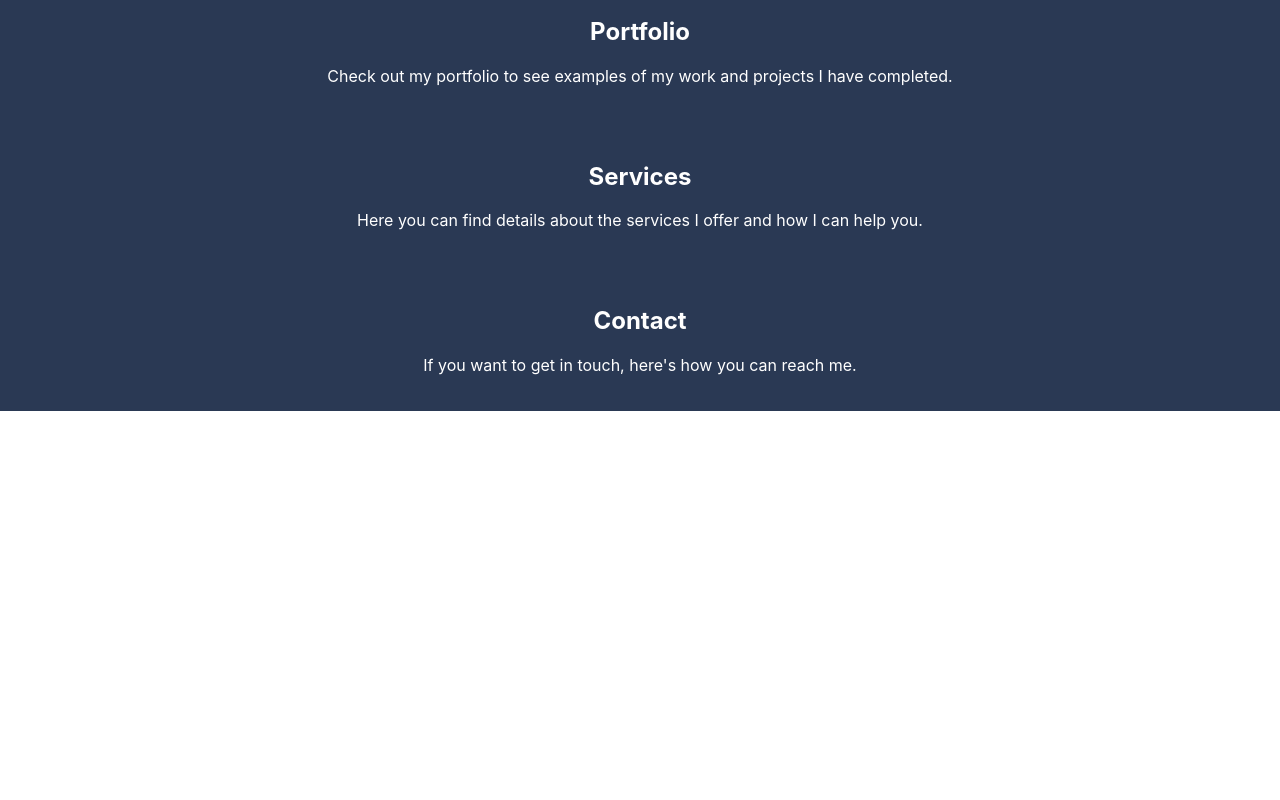
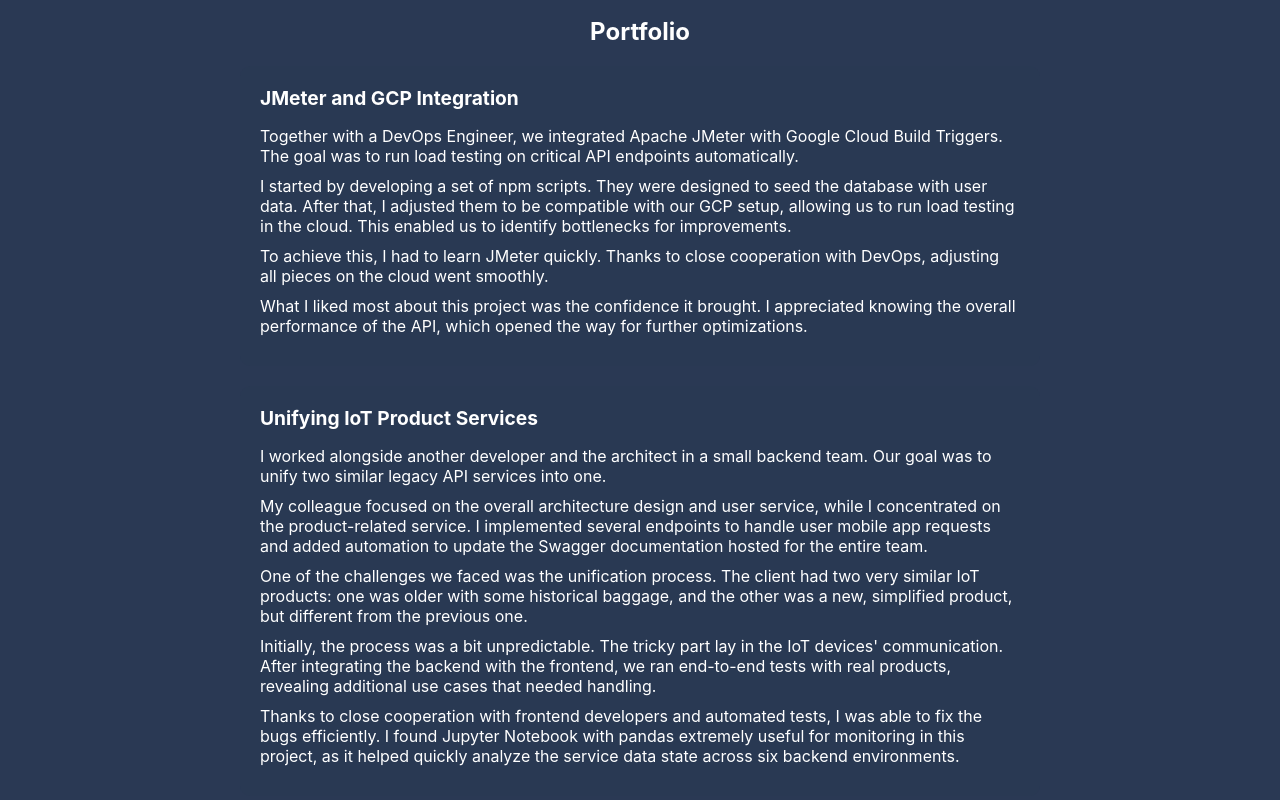
Before and after one commit to TomJan533/my-resume, a React (Create React App) app: page / in a window 1280 px wide. Shown: the part 1020-1820 px from the top of the page. Before the commit the page ends 1431 px from the top, so only its background shows below. Built offline with nearby package versions, Linux system fonts and the light colour scheme.

Commit message:
Portfolio, Jumbotron

```diff
--- /dev/null
+++ b/src/components/Jumbotron/Jumbotron.css
@@ -0,0 +1,18 @@
+.jumbotron {
+    background-color: rgba(42, 57, 84, 0.9); /* Dark background with slight transparency */
+    color: white;
+    padding: 20px;
+    margin-bottom: 20px; /* Space between jumbotrons */
+    border-radius: 10px; /* Rounded corners */
+    text-align: left;
+  }
+
+  .jumbotron h2 {
+    margin-top: 0;
+    font-size: 1.2rem;
+  }
+
+  .jumbotron p {
+    font-size: 1rem;
+    margin: 10px 0;
+  }
--- /dev/null
+++ b/src/components/Jumbotron/Jumbotron.js
@@ -0,0 +1,13 @@
+import React from 'react';
+import './Jumbotron.css';
+
+const Jumbotron = ({ title, subtitle, content }) => {
+  return (
+    <div className="jumbotron">
+      <h2>{title}</h2>
+      <p>{content}</p>
+    </div>
+  );
+};
+
+export default Jumbotron;
--- a/src/components/Portfolio/Portfolio.css
+++ b/src/components/Portfolio/Portfolio.css
@@ -9,3 +9,7 @@
   margin: 0 auto;
   text-align: center;
 }
+
+h1 {
+  margin-bottom: 20px; /* Space below the section title */
+}
--- a/src/components/Portfolio/Portfolio.js
+++ b/src/components/Portfolio/Portfolio.js
@@ -1,4 +1,5 @@
 import React from 'react';
+import Jumbotron from '../Jumbotron/Jumbotron';
 import './Portfolio.css';
 
 const Portfolio = () => {
@@ -6,7 +7,65 @@ const Portfolio = () => {
     <section id="portfolio" className="content-section">
       <div className="content">
         <h1>Portfolio</h1>
-        <p>Check out my portfolio to see examples of my work and projects I have completed.</p>
+        <Jumbotron
+          title="JMeter and GCP Integration"
+          content={
+            <>
+              <p>
+                Together with a DevOps Engineer, we integrated Apache JMeter with Google Cloud Build Triggers.
+                The goal was to run load testing on critical API endpoints automatically.
+              </p>
+              <p>
+                I started by developing a set of npm scripts. They were designed to seed the database with user data.
+                After that, I adjusted them to be compatible with our GCP setup, allowing us to run load testing in the cloud.
+                This enabled us to identify bottlenecks for improvements.
+              </p>
+              <p>
+                To achieve this, I had to learn JMeter quickly. Thanks to close cooperation with DevOps,
+                adjusting all pieces on the cloud went smoothly.
+              </p>
+              <p>
+                What I liked most about this project was the confidence it brought.
+                I appreciated knowing the overall performance of the API,
+                which opened the way for further optimizations.
+              </p>
+            </>
+          }
+        />
+        <Jumbotron
+          title="Unifying IoT Product Services"
+          content={
+            <>
+              <p>
+                I worked alongside another developer and the architect in a small backend team.
+                Our goal was to unify two similar legacy API services into one.
+              </p>
+              <p>
+                My colleague focused on the overall architecture design and user service,
+                while I concentrated on the product-related service.
+                I implemented several endpoints to handle user mobile app requests
+                and added automation to update the Swagger documentation hosted for the entire team.
+              </p>
+              <p>
+                One of the challenges we faced was the unification process.
+                The client had two very similar IoT products: one was older with some historical baggage,
+                and the other was a new, simplified product, but different from the previous one.
+              </p>
+              <p>
+                Initially, the process was a bit unpredictable.
+                The tricky part lay in the IoT devices' communication.
+                After integrating the backend with the frontend,
+                we ran end-to-end tests with real products, revealing additional use cases that needed handling.
+              </p>
+              <p>
+                Thanks to close cooperation with frontend developers and automated tests,
+                I was able to fix the bugs efficiently.
+                I found Jupyter Notebook with pandas extremely useful for monitoring in this project,
+                as it helped quickly analyze the service data state across six backend environments.
+              </p>
+            </>
+          }
+        />
       </div>
     </section>
   );
```
Lines whose indentation alone changed are shown as unchanged.
